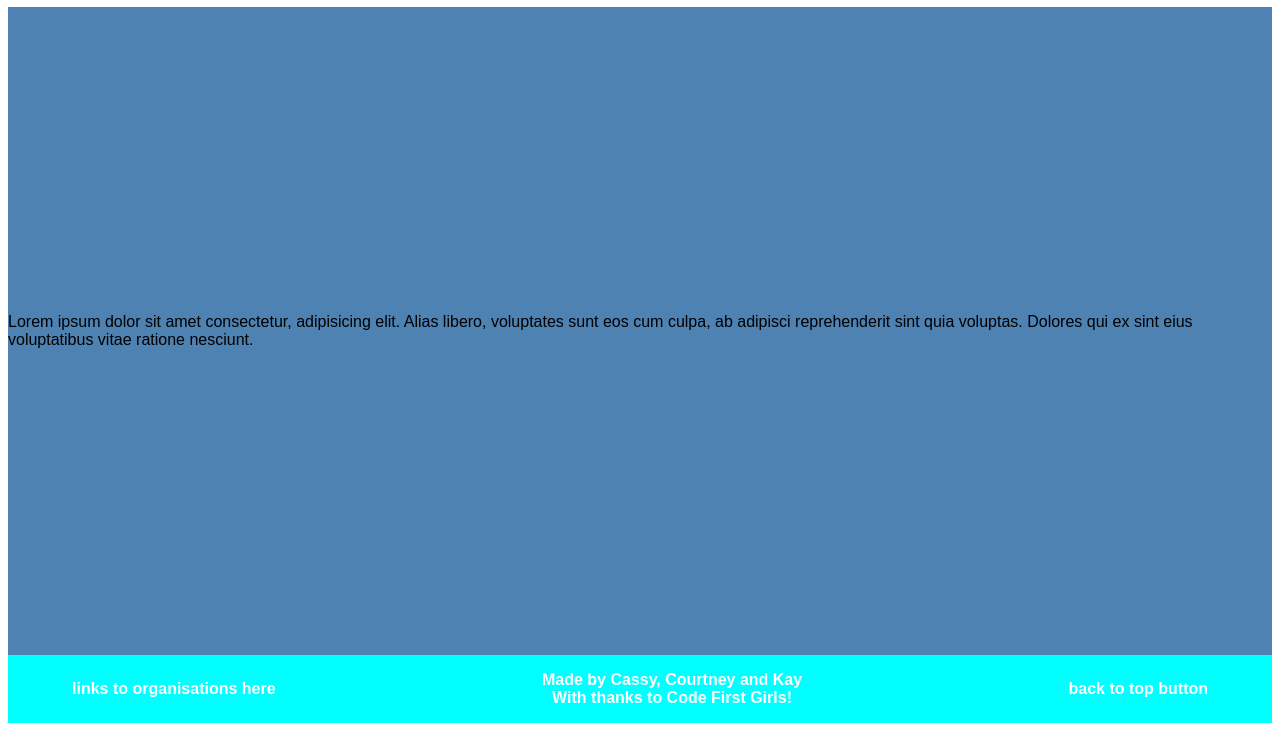
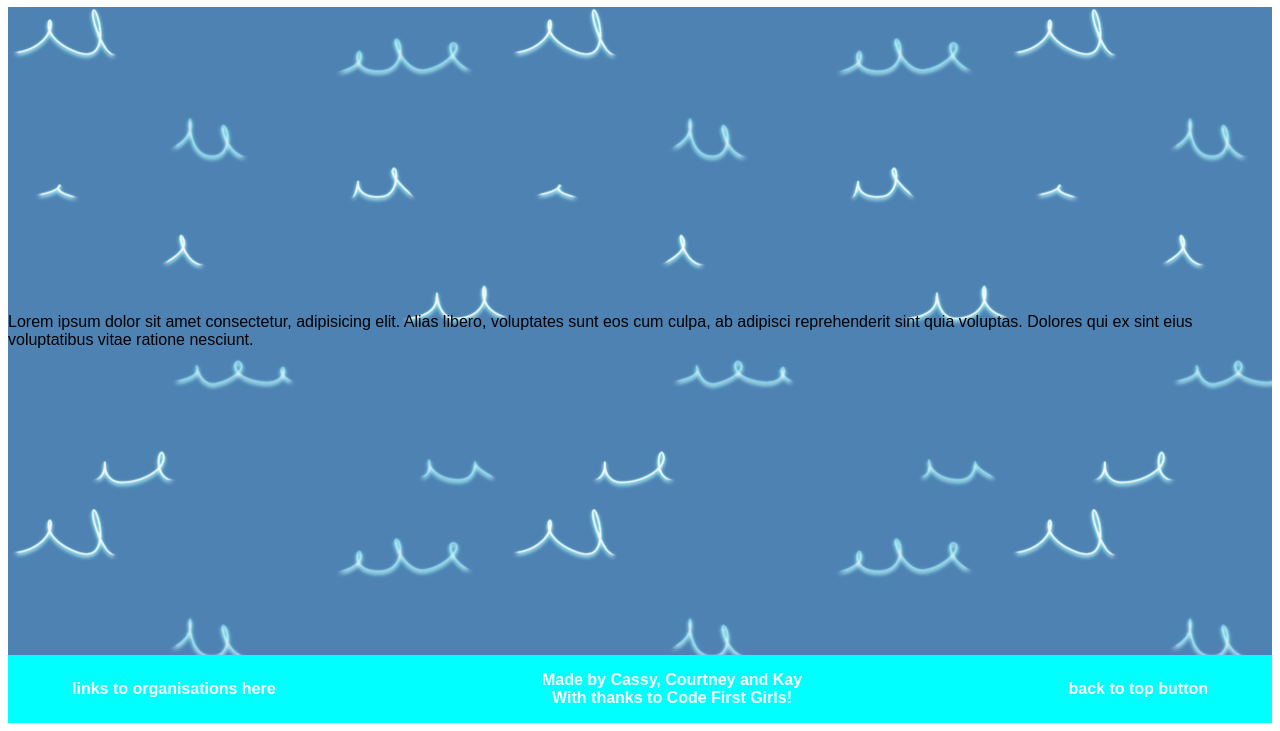
Before and after one commit to CassyCornish/Cornish-Marine-Life, a plain HTML site: page index.html in a window 1280 px wide. Shown: the part 81-812 px from the top of the page. Drawn offline with Linux system fonts and the light colour scheme.

Commit message:
background img

```diff
--- a/styles/main.css
+++ b/styles/main.css
@@ -85,7 +85,8 @@ body
 
 .homepage-main
 {
-    background-color: rgb(78, 130, 179);
+    /* background-color: rgb(78, 130, 179); */
+    background-image: url('../Images/shitwaves.png');
     height: 81vh;
     align-items: center;
     justify-content: center;
```
